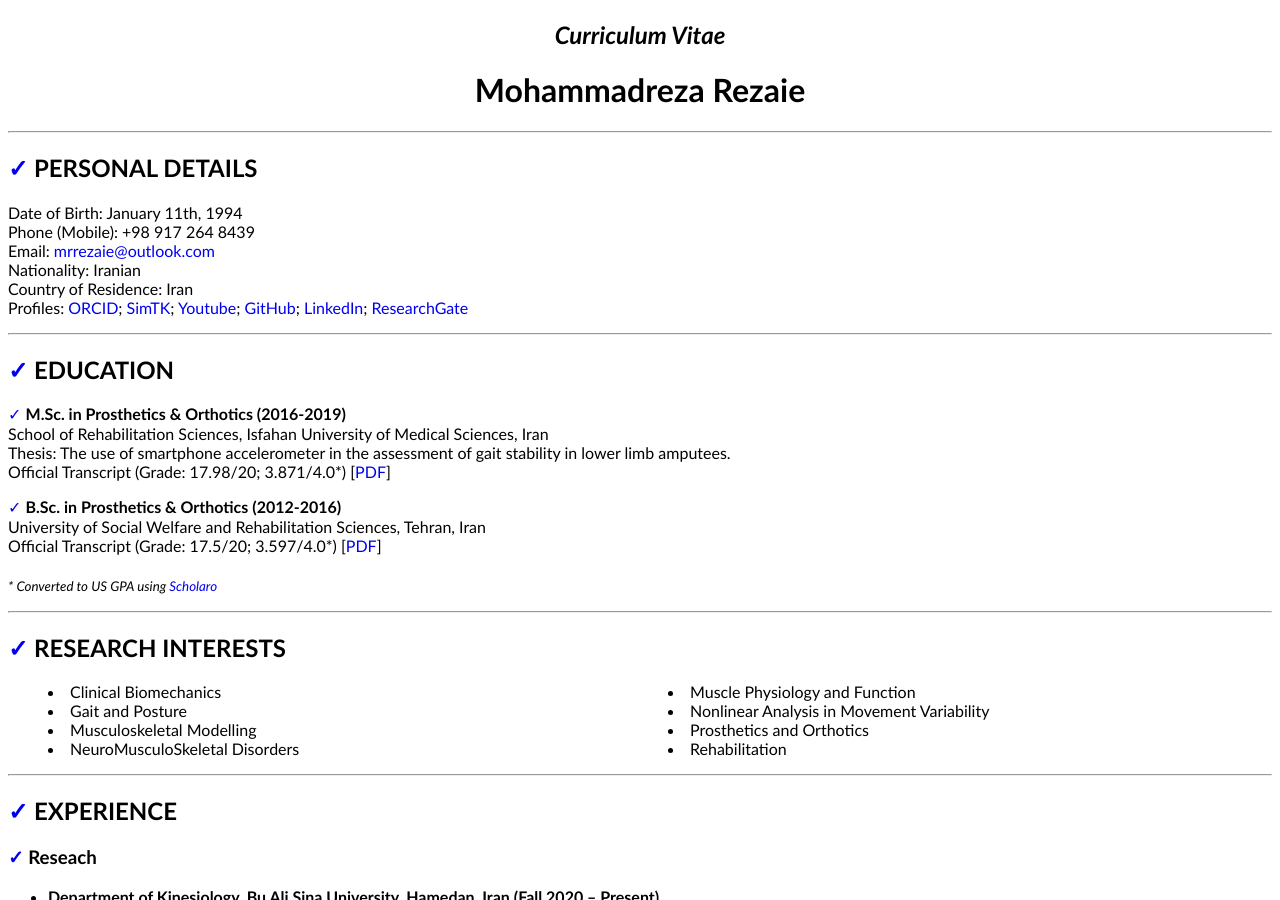
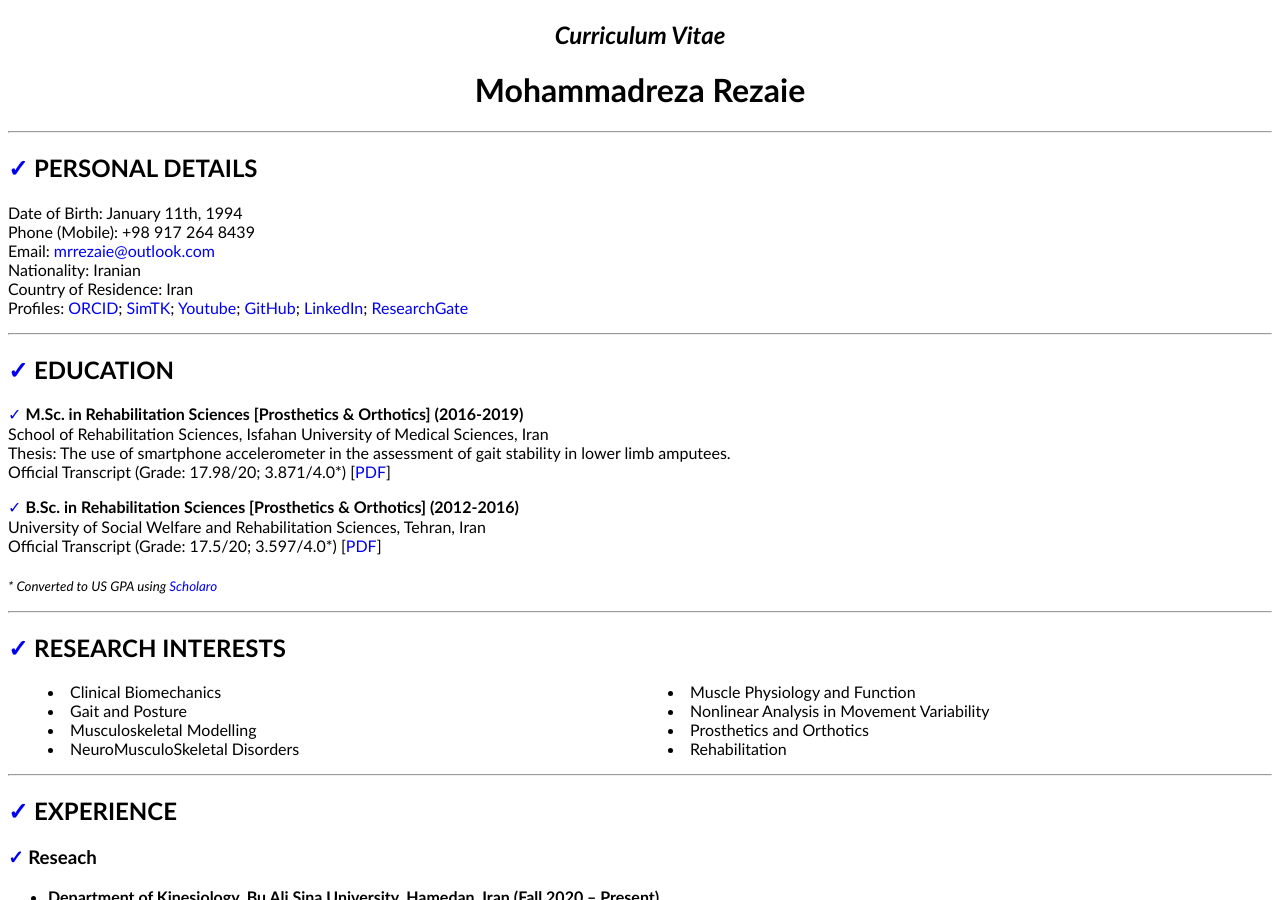
Before and after one commit to mrrezaie/mrrezaie.github.io, a Jekyll site: the page cv.html, which Jekyll copies as it is, in a window 1280 px wide and 900 px high. Built offline with Jekyll 4.4.1, drawn with Linux system fonts in a browser that asks for light colours.

Commit message:
Update cv.html

```diff
--- a/cv.html
+++ b/cv.html
@@ -38,11 +38,11 @@
 <hr>
 
 <h2 id="education"> <a href="#education">&#10003</a> <b>EDUCATION</b> </h2>
-<p id="education#msc"> <a href="#education#msc">&#10003</a> <b>M.Sc. in Prosthetics & Orthotics (2016-2019)</b>
+<p id="education#msc"> <a href="#education#msc">&#10003</a> <b>M.Sc. in Rehabilitation Sciences [Prosthetics & Orthotics] (2016-2019)</b>
 	<br>School of Rehabilitation Sciences, Isfahan University of Medical Sciences, Iran
 	<br>Thesis: The use of smartphone accelerometer in the assessment of gait stability in lower limb amputees.
 	<br>Official Transcript (Grade: 17.98/20; 3.871/4.0*) [<a href="https://mrrezaie.github.io/about/files/MSc.pdf" target="_blank" rel="noopener noreferrer">PDF</a>]</p>
-<p id="education#bsc"> <a href="#education#bsc">&#10003</a> <b>B.Sc. in Prosthetics & Orthotics (2012-2016)</b>
+<p id="education#bsc"> <a href="#education#bsc">&#10003</a> <b>B.Sc. in Rehabilitation Sciences [Prosthetics & Orthotics] (2012-2016)</b>
 	<br>University of Social Welfare and Rehabilitation Sciences, Tehran, Iran
 	<br>Official Transcript (Grade: 17.5/20; 3.597/4.0*) [<a href="https://mrrezaie.github.io/about/files/BSc.pdf" target="_blank" rel="noopener noreferrer">PDF</a>]</p>
 <p> <i> <sub>* Converted to US GPA using <a href="https://www.scholaro.com/gpa-calculator/iran" target="_blank" rel="noopener noreferrer">Scholaro</a> </sub> </i> </p>
```
